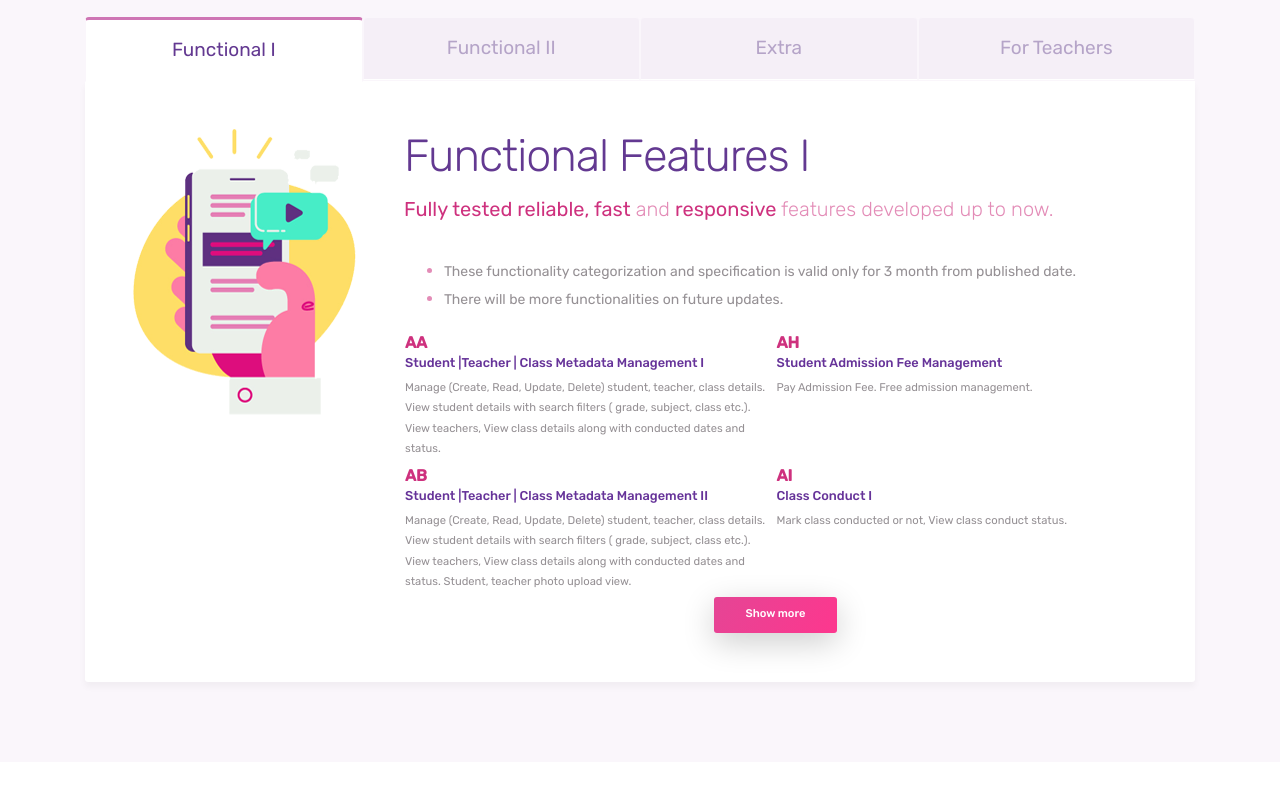
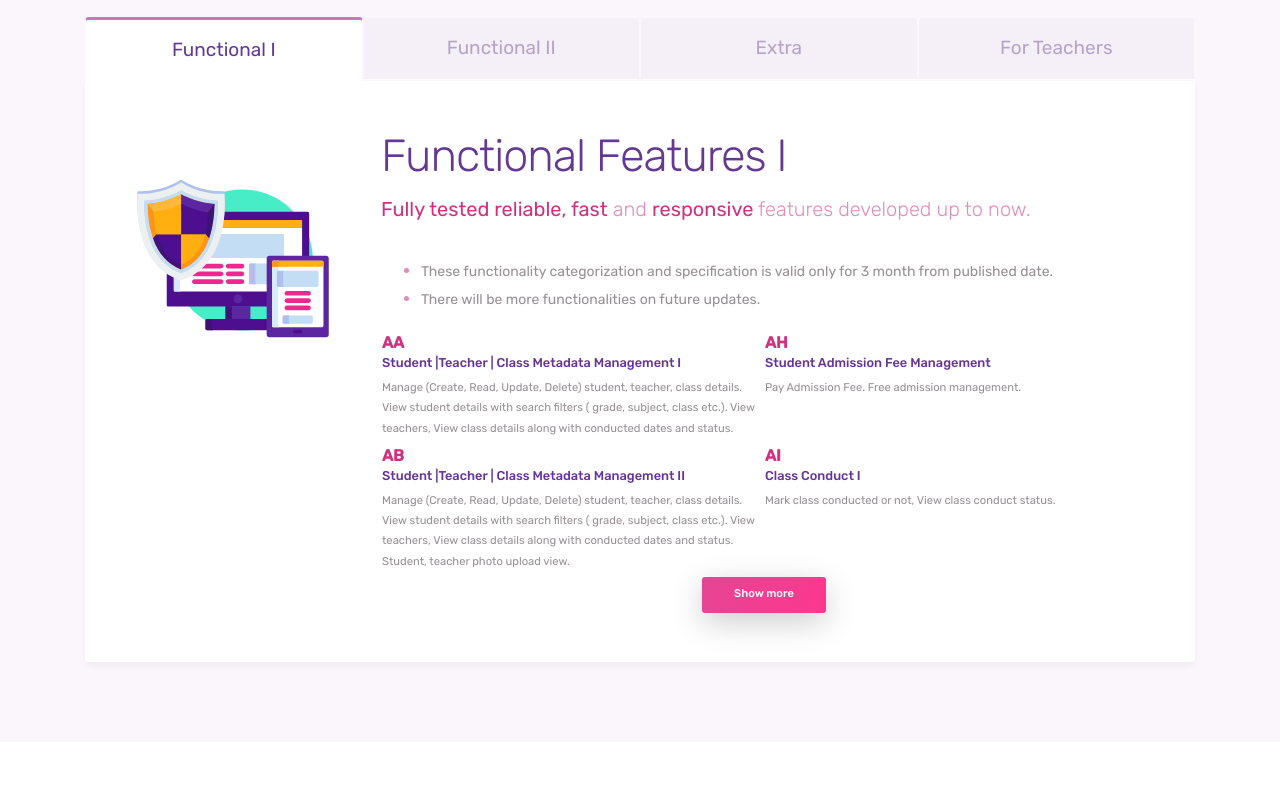
Before and after one commit to MaduraHerath/iluso_sims, a plain HTML site: page index.html in a window 1280 px wide. Shown: the part 1720-2520 px from the top of the page. Drawn offline with Linux system fonts and the light colour scheme.

Commit message:
features icon

```diff
--- a/index.html
+++ b/index.html
@@ -237,7 +237,7 @@ URI     : https://colorlib.com
         <div class="tab-content">
             <div class="tab-pane fade show active" id="communication">
                 <div class="d-flex flex-column flex-lg-row">
-                    <img src="images/graphic.png" alt="graphic"
+                    <img src="images/feature.svg" width="200px" alt="graphic"
                          class="img-fluid rounded align-self-start mr-lg-5 mb-5 mb-lg-0">
                     <div>
 
@@ -506,13 +506,13 @@ URI     : https://colorlib.com
                         </table>
 
                     </div>
-                    <img src="images/graphic.png" alt="graphic"
+                    <img src="images/feature1.svg" width="200px" alt="graphic"
                          class="img-fluid rounded align-self-start mr-lg-5 mb-5 mb-lg-0">
                 </div>
             </div>
             <div class="tab-pane fade" id="messages">
                 <div class="d-flex flex-column flex-lg-row">
-                    <img src="images/graphic.png" alt="graphic"
+                    <img src="images/extra-01.svg" width="200px" alt="graphic"
                          class="img-fluid rounded align-self-start mr-lg-5 mb-5 mb-lg-0">
                     <div>
 
@@ -607,7 +607,7 @@ URI     : https://colorlib.com
                         </table>
 
                     </div>
-                    <img src="images/graphic.png" alt="graphic"
+                    <img src="images/teachers-01.svg" width="200px" alt="graphic"
                          class="img-fluid rounded align-self-start mr-lg-5 mb-5 mb-lg-0">
                 </div>
             </div>
```
Also changed, not shown: images/dualphone.png.
